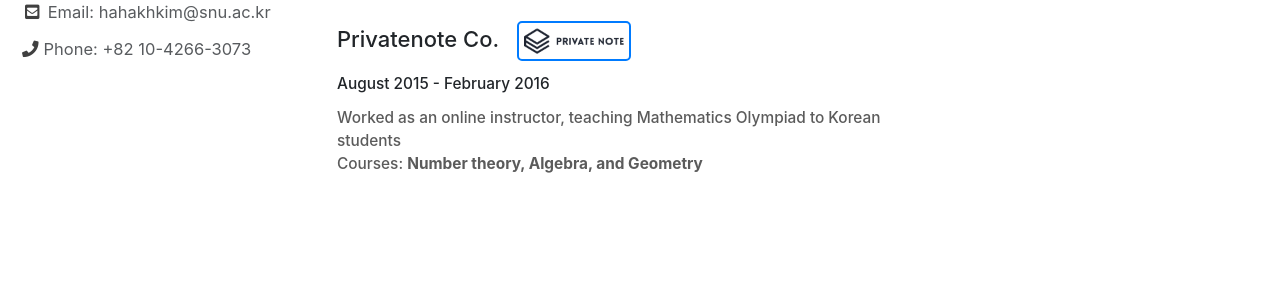
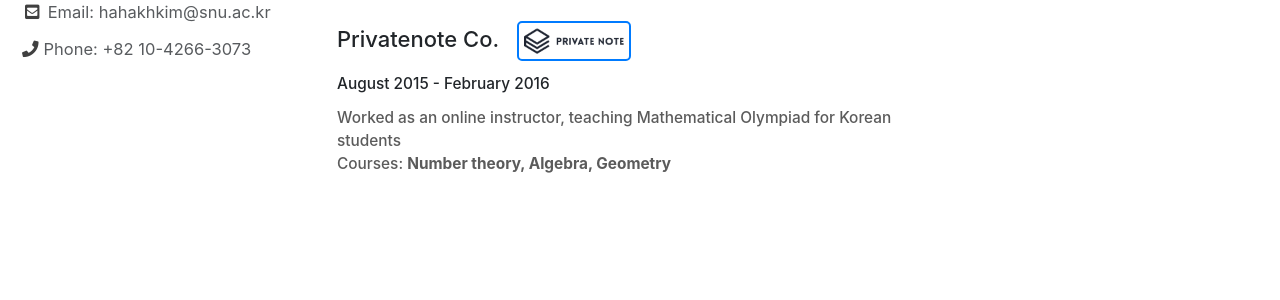
Before and after one commit to hahakhkim/hahakhkim.github.io, a Jekyll site: the page built from _pages/work.html, in a window 1280 px wide. Shown: the part 399-699 px from the top of the page. Built offline with Jekyll 4.4.1, drawn with Linux system fonts in a browser that asks for light colours; cached includes are drawn as plain includes; nearby versions of some CDN libraries.

Commit message:
Update work.html

```diff
--- a/_pages/work.html
+++ b/_pages/work.html
@@ -68,8 +68,8 @@ permalink: /work/
 		  <h5 class="custom2">Privatenote Co. &nbsp;&nbsp;<a href="https://privatenote.co.kr/"><img src='/assets/images/logo_pn.png' style="padding: 5px; height:40px; border-radius:5px;border: solid 2px;"></a></h5>
 		  <h6 class="custom1">August 2015 - February 2016</h6>
 		  <h6 class="custom2">
-		  Worked as an online instructor, teaching Mathematics Olympiad to Korean students<br>
-		  Courses: <strong>Number theory, Algebra, and Geometry</strong><br> </h6>
+		  Worked as an online instructor, teaching Mathematical Olympiad for Korean students<br>
+		  Courses: <strong>Number theory, Algebra, Geometry</strong><br> </h6>
 		</div>
 	</div>
 
```
